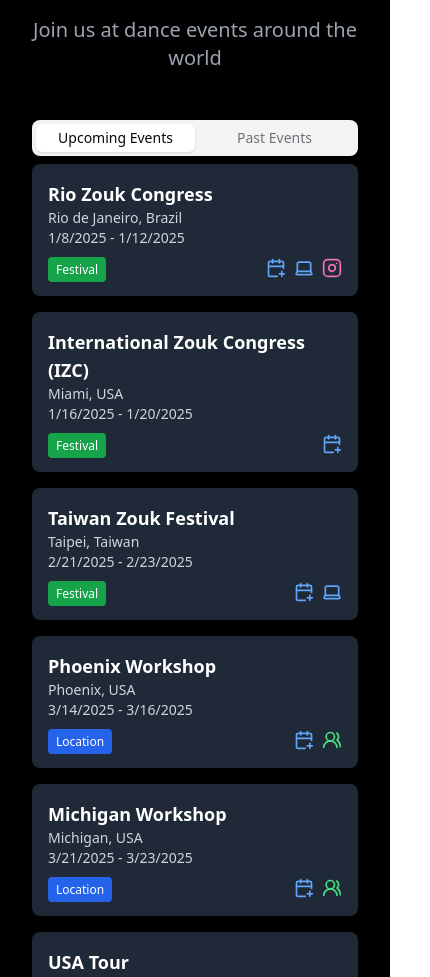
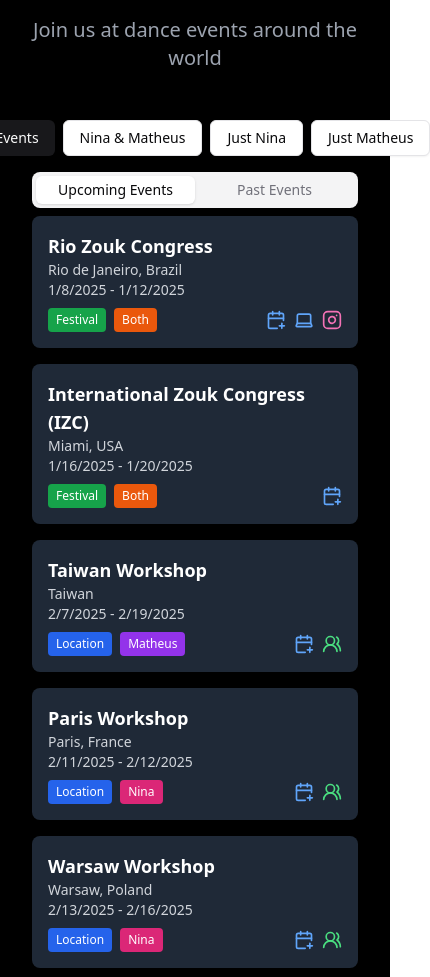
Before and after one commit to hsingh23/learnzouk.com, a React (Vite) app: page / in a window 390 px wide. Shown: the part 1020-1997 px from the top of the page, 430 px wide, since content can reach past the window. Built offline with nearby package versions, Linux system fonts and the light colour scheme.

Commit message:
update dates

```diff
--- a/package.json
+++ b/package.json
@@ -16,20 +16,24 @@
     "@shadcn/ui": "^0.0.4",
     "class-variance-authority": "^0.7.1",
     "clsx": "^2.1.1",
+    "fast-deep-equal": "^3.1.3",
     "lucide-react": "^0.465.0",
     "motion": "^12.0.0-alpha.2",
+    "prop-types": "^15.8.1",
     "react": "^19.0.0",
     "react-dom": "^19.0.0",
     "react-router-dom": "^7.0.2",
     "react-youtube": "^10.1.0",
     "tailwind-merge": "^2.5.5",
-    "tailwindcss-animate": "^1.0.7"
+    "tailwindcss-animate": "^1.0.7",
+    "youtube-player": "^5.6.0"
   },
   "devDependencies": {
     "@eslint/js": "^9.15.0",
     "@types/node": "^22.10.1",
     "@types/react": "^19.0.0",
     "@types/react-dom": "^19.0.0",
+    "@types/youtube-player": "^5.5.11",
     "@vitejs/plugin-react": "^4.3.4",
     "autoprefixer": "^10.4.20",
     "babel-plugin-react-compiler": "^19.0.0-beta-df7b47d-20241124",
--- a/src/components/TourSchedule.tsx
+++ b/src/components/TourSchedule.tsx
@@ -1,20 +1,88 @@
-import { useState, useMemo } from 'react'
-import { Tabs, TabsContent, TabsList, TabsTrigger } from "@/components/ui/tabs"
-import { Button } from "@/components/ui/button"
-import { Laptop, CalendarPlus, Instagram, UsersRound } from 'lucide-react'
+import { useState, useMemo } from "react";
+import { Tabs, TabsContent, TabsList, TabsTrigger } from "@/components/ui/tabs";
+import { Button } from "@/components/ui/button";
+import { Laptop, CalendarPlus, Instagram, UsersRound } from "lucide-react";
 
 interface Event {
-  startDate: string
-  endDate: string
-  name: string
-  location: string
-  isLocation: boolean
-  link?: string
-  mediaUrl?: string
-  instagramLink?: string
+  startDate: string;
+  endDate: string;
+  name: string;
+  location: string;
+  isLocation: boolean;
+  link?: string;
+  mediaUrl?: string;
+  instagramLink?: string;
+  instructor?: "nina" | "matheus" | "both";
 }
 
 const scheduleData: Event[] = [
+  // Nina's Events
+  {
+    startDate: "2025-02-11",
+    endDate: "2025-02-12",
+    name: "Paris Workshop",
+    location: "Paris, France",
+    isLocation: true,
+    instructor: "nina",
+  },
+  {
+    startDate: "2025-02-13",
+    endDate: "2025-02-16",
+    name: "Warsaw Workshop",
+    location: "Warsaw, Poland",
+    isLocation: true,
+    instructor: "nina",
+  },
+  {
+    startDate: "2025-02-17",
+    endDate: "2025-02-18",
+    name: "Paris Workshop",
+    location: "Paris, France",
+    isLocation: true,
+    instructor: "nina",
+  },
+  {
+    startDate: "2025-02-26",
+    endDate: "2025-03-05",
+    name: "Paris Workshop",
+    location: "Paris, France",
+    isLocation: true,
+    instructor: "nina",
+  },
+  {
+    startDate: "2025-06-13",
+    endDate: "2025-06-15",
+    name: "Saint-Laurent-d'Aigouze Workshop",
+    location: "Saint-Laurent-d'Aigouze, France",
+    isLocation: true,
+    instructor: "nina",
+  },
+  {
+    startDate: "2025-06-16",
+    endDate: "2025-06-23",
+    name: "Paris Workshop",
+    location: "Paris, France",
+    isLocation: true,
+    instructor: "nina",
+  },
+  // Matheus's Events
+  {
+    startDate: "2025-02-07",
+    endDate: "2025-02-19",
+    name: "Taiwan Workshop",
+    location: "Taiwan",
+    isLocation: true,
+    instructor: "matheus",
+  },
+  {
+    startDate: "2025-03-07",
+    endDate: "2025-03-12",
+    name: "Tokyo Workshop",
+    location: "Tokyo, Japan",
+    isLocation: true,
+    instructor: "matheus",
+  },
+  // Joint Events
   {
     startDate: "2025-01-08",
     endDate: "2025-01-12",
@@ -22,8 +90,8 @@ const scheduleData: Event[] = [
     location: "Rio de Janeiro, Brazil",
     isLocation: false,
     link: "https://lnk.bio/riozoukcongress",
-    // mediaUrl: "https://example.com/rio-zouk-congress.jpg",
-    instagramLink: "https://www.instagram.com/riozoukcongress/"
+    instagramLink: "https://www.instagram.com/riozoukcongress/",
+    instructor: "both",
   },
   {
     startDate: "2025-01-16",
@@ -31,8 +99,7 @@ const scheduleData: Event[] = [
     name: "International Zouk Congress (IZC)",
     location: "Miami, USA",
     isLocation: false,
-    // link: "https://internationalzoukcongress.com",
-    // mediaUrl: "https://www.youtube.com/watch?v=dQw4w9WgXcQ"
+    instructor: "both",
   },
   {
     startDate: "2025-02-21",
@@ -40,49 +107,56 @@ const scheduleData: Event[] = [
     name: "Taiwan Zouk Festival",
     location: "Taipei, Taiwan",
     isLocation: false,
-    link: "https://taiwanzoukfestival.com"
+    link: "https://taiwanzoukfestival.com",
+    instructor: "both",
   },
   {
     startDate: "2025-03-14",
     endDate: "2025-03-16",
     name: "Phoenix Workshop",
     location: "Phoenix, USA",
-    isLocation: true
+    isLocation: true,
+    instructor: "both",
   },
   {
     startDate: "2025-03-21",
     endDate: "2025-03-23",
     name: "Michigan Workshop",
     location: "Michigan, USA",
-    isLocation: true
+    isLocation: true,
+    instructor: "both",
   },
   {
     startDate: "2025-03-28",
     endDate: "2025-04-03",
     name: "USA Tour",
     location: "Various cities, USA",
-    isLocation: true
+    isLocation: true,
+    instructor: "both",
   },
   {
     startDate: "2025-04-04",
     endDate: "2025-04-10",
     name: "USA Tour",
     location: "Various cities, USA",
-    isLocation: true
+    isLocation: true,
+    instructor: "both",
   },
   {
     startDate: "2025-04-11",
     endDate: "2025-04-17",
     name: "USA Tour",
     location: "Various cities, USA",
-    isLocation: true
+    isLocation: true,
+    instructor: "both",
   },
   {
     startDate: "2025-04-18",
     endDate: "2025-04-20",
     name: "Boston Workshop",
     location: "Boston, USA",
-    isLocation: true
+    isLocation: true,
+    instructor: "both",
   },
   {
     startDate: "2025-04-25",
@@ -90,7 +164,8 @@ const scheduleData: Event[] = [
     name: "Miami Beach Festival",
     location: "Miami Beach, USA",
     isLocation: false,
-    link: "https://miamibeachfestival.com"
+    link: "https://miamibeachfestival.com",
+    instructor: "both",
   },
   {
     startDate: "2025-05-02",
@@ -98,35 +173,40 @@ const scheduleData: Event[] = [
     name: "Embrazouk",
     location: "São Paulo, Brazil",
     isLocation: false,
-    link: "https://embrazouk.com"
+    link: "https://embrazouk.com",
+    instructor: "both",
   },
   {
     startDate: "2025-05-23",
     endDate: "2025-05-29",
     name: "Japan Tour",
     location: "Various cities, Japan",
-    isLocation: true
+    isLocation: true,
+    instructor: "both",
   },
   {
     startDate: "2025-05-30",
     endDate: "2025-06-01",
     name: "Japan Workshop",
     location: "Tokyo, Japan",
-    isLocation: true
+    isLocation: true,
+    instructor: "both",
   },
   {
     startDate: "2025-06-06",
     endDate: "2025-06-08",
     name: "South Korea Workshop",
     location: "Seoul, South Korea",
-    isLocation: true
+    isLocation: true,
+    instructor: "both",
   },
   {
     startDate: "2025-07-18",
     endDate: "2025-07-20",
     name: "Auckland Workshop",
     location: "Auckland, New Zealand",
-    isLocation: true
+    isLocation: true,
+    instructor: "both",
   },
   {
     startDate: "2025-07-25",
@@ -134,14 +214,16 @@ const scheduleData: Event[] = [
     name: "Casa do Zouk",
     location: "Rio de Janeiro, Brazil",
     isLocation: false,
-    link: "https://casadozouk.com"
+    link: "https://casadozouk.com",
+    instructor: "both",
   },
   {
     startDate: "2025-08-01",
     endDate: "2025-08-03",
     name: "Melbourne Workshop",
     location: "Melbourne, Australia",
-    isLocation: true
+    isLocation: true,
+    instructor: "both",
   },
   {
     startDate: "2025-08-08",
@@ -149,14 +231,16 @@ const scheduleData: Event[] = [
     name: "Zouk On",
     location: "Campinas, São Paulo, Brazil",
     isLocation: false,
-    link: "https://zoukon.com"
+    link: "https://zoukon.com",
+    instructor: "both",
   },
   {
     startDate: "2025-08-29",
     endDate: "2025-08-31",
     name: "Malaysia Workshop",
     location: "Kuala Lumpur, Malaysia",
-    isLocation: true
+    isLocation: true,
+    instructor: "both",
   },
   {
     startDate: "2025-09-05",
@@ -164,7 +248,8 @@ const scheduleData: Event[] = [
     name: "UaiZouk",
     location: "Uberlândia, Minas Gerais, Brazil",
     isLocation: false,
-    link: "https://uaizouk.com"
+    link: "https://uaizouk.com",
+    instructor: "both",
   },
   {
     startDate: "2025-09-12",
@@ -172,14 +257,16 @@ const scheduleData: Event[] = [
     name: "ConectZouk",
     location: "Curitiba, Paraná, Brazil",
     isLocation: false,
-    link: "https://conectzouk.com"
+    link: "https://conectzouk.com",
+    instructor: "both",
   },
   {
     startDate: "2025-10-31",
     endDate: "2025-11-02",
     name: "Halloween Zouk Party",
     location: "New York, USA",
-    isLocation: true
+    isLocation: true,
+    instructor: "both",
   },
   {
     startDate: "2025-11-07",
@@ -187,7 +274,8 @@ const scheduleData: Event[] = [
     name: "Silesian Zouk Festival",
     location: "Katowice, Poland",
     isLocation: false,
-    link: "https://silesianzoukfestival.com"
+    link: "https://silesianzoukfestival.com",
+    instructor: "both",
   },
   {
     startDate: "2025-11-14",
@@ -195,7 +283,8 @@ const scheduleData: Event[] = [
     name: "ZoukTime",
     location: "Brno, Czech Republic",
     isLocation: false,
-    link: "https://zouktime.cz"
+    link: "https://zouktime.cz",
+    instructor: "both",
   },
   {
     startDate: "2025-12-05",
@@ -203,72 +292,48 @@ const scheduleData: Event[] = [
     name: "Zouk Brasa",
     location: "Cuiabá, Mato Grosso, Brazil",
     isLocation: false,
-    link: "https://zoukbrasa.com"
-  }
-]
+    link: "https://zoukbrasa.com",
+    instructor: "both",
+  },
+];
 
 export function TourSchedule() {
+  const [selectedInstructor, setSelectedInstructor] = useState<"all" | "nina" | "matheus" | "both">("all");
+
   const sortedEvents = useMemo(() => {
-    return [...scheduleData].sort((a, b) => new Date(a.startDate).getTime() - new Date(b.startDate).getTime())
-  }, [])
+    return [...scheduleData].sort((a, b) => new Date(a.startDate).getTime() - new Date(b.startDate).getTime());
+  }, []);
 
-  const currentDate = new Date()
+  const currentDate = new Date();
 
   const { upcomingEvents, pastEvents } = useMemo(() => {
-    return sortedEvents.reduce((acc, event) => {
-      const eventEndDate = new Date(event.endDate)
-      if (eventEndDate >= currentDate) {
-        acc.upcomingEvents.push(event)
-      } else {
-        acc.pastEvents.push(event)
-      }
-      return acc
-    }, { upcomingEvents: [] as Event[], pastEvents: [] as Event[] })
-  }, [sortedEvents, currentDate])
+    const filtered = selectedInstructor === "all" ? sortedEvents : sortedEvents.filter((event) => event.instructor === selectedInstructor);
+
+    return filtered.reduce(
+      (acc, event) => {
+        const eventEndDate = new Date(event.endDate);
+        if (eventEndDate >= currentDate) {
+          acc.upcomingEvents.push(event);
+        } else {
+          acc.pastEvents.push(event);
+        }
+        return acc;
+      },
+      { upcomingEvents: [] as Event[], pastEvents: [] as Event[] }
+    );
+  }, [sortedEvents, currentDate, selectedInstructor]);
 
   const addToCalendar = (event: Event) => {
-    const startDate = new Date(event.startDate)
-    const endDate = new Date(event.endDate)
+    const startDate = new Date(event.startDate);
+    const endDate = new Date(event.endDate);
 
-    const calendarUrl = `https://calendar.google.com/calendar/render?action=TEMPLATE&text=${encodeURIComponent(event.name)}&dates=${startDate.toISOString().replace(/-|:|\.\d\d\d/g,"")
-}/${endDate.toISOString().replace(/-|:|\.\d\d\d/g,"")}&details=${encodeURIComponent(`${event.name} at ${event.location}`)}&location=${encodeURIComponent(event.location)}`
-    window.open(calendarUrl, '_blank')
-  }
-
-  const getMediaType = (url: string) => {
-    if (url.includes('youtube.com') || url.includes('youtu.be')) {
-      return 'youtube'
-    } else if (url.match(/\.(jpeg|jpg|gif|png)$/) !== null) {
-      return 'image'
-    } else {
-      return 'video'
-    }
-  }
-
-  const renderMedia = (url: string) => {
-    const mediaType = getMediaType(url)
-    switch (mediaType) {
-      case 'youtube':
-        const videoId = url.split('v=')[1] || url.split('/').pop()
-        return (
-          <iframe
-            width="240"
-            height="135"
-            src={`https://www.youtube.com/embed/${videoId}`}
-            title="YouTube video player"
-            frameBorder="0"
-            allow="accelerometer; autoplay; clipboard-write; encrypted-media; gyroscope; picture-in-picture"
-            allowFullScreen
-          ></iframe>
-        )
-      case 'image':
-        return <img src={url} alt="Event media" className="w-full h-full object-cover" />
-      case 'video':
-        return <video src={url} className="w-full h-full object-cover" controls />
-      default:
-        return null
-    }
-  }
+    const calendarUrl = `https://calendar.google.com/calendar/render?action=TEMPLATE&text=${encodeURIComponent(event.name)}&dates=${startDate
+      .toISOString()
+      .replace(/-|:|\.\d\d\d/g, "")}/${endDate.toISOString().replace(/-|:|\.\d\d\d/g, "")}&details=${encodeURIComponent(
+      `${event.name} at ${event.location}`
+    )}&location=${encodeURIComponent(event.location)}`;
+    window.open(calendarUrl, "_blank");
+  };
 
   const renderEvent = (event: Event) => (
     <div key={`${event.startDate}-${event.name}`} className="mb-4 p-4 bg-gray-800 rounded-lg">
@@ -280,26 +345,24 @@ export function TourSchedule() {
             {new Date(event.startDate).toLocaleDateString()} - {new Date(event.endDate).toLocaleDateString()}
           </p>
         </div>
-        {event.mediaUrl && (
-          <div className="w-24 h-24 rounded-md overflow-hidden">
-            {renderMedia(event.mediaUrl)}
-          </div>
-        )}
       </div>
       <div className="mt-2 flex items-center justify-between">
-        <div>
+        <div className="flex gap-2">
           {event.isLocation ? (
             <span className="text-xs bg-blue-600 text-white px-2 py-1 rounded">Location</span>
           ) : (
             <span className="text-xs bg-green-600 text-white px-2 py-1 rounded">Festival</span>
           )}
+          {event.instructor && (
+            <span
+              className={`text-xs px-2 py-1 rounded ${event.instructor === "nina" ? "bg-pink-600" : event.instructor === "matheus" ? "bg-purple-600" : "bg-orange-600"} text-white`}
+            >
+              {event.instructor === "nina" ? "Nina" : event.instructor === "matheus" ? "Matheus" : "Both"}
+            </span>
+          )}
         </div>
         <div className="flex items-center space-x-2">
-          <button
-            onClick={() => addToCalendar(event)}
-            className="text-blue-400 hover:text-blue-300"
-            aria-label="Add to Google Calendar"
-          >
+          <button onClick={() => addToCalendar(event)} className="text-blue-400 hover:text-blue-300" aria-label="Add to Google Calendar">
             <CalendarPlus className="h-5 w-5" />
           </button>
           {event.link && (
@@ -313,33 +376,44 @@ export function TourSchedule() {
             </a>
           )}
           {event.isLocation && (
-            <a href="https://tidycal.com/learnzouk/workshop-private" target="_blank" rel="noopener noreferrer" className="text-green-400 hover:text-green-300" title='Book Private'>
-              <UsersRound className="h-5 w-5" xlinkTitle='Book private' />
+            <a href="https://tidycal.com/learnzouk/workshop-private" target="_blank" rel="noopener noreferrer" className="text-green-400 hover:text-green-300" title="Book Private">
+              <UsersRound className="h-5 w-5" xlinkTitle="Book private" />
             </a>
           )}
         </div>
       </div>
     </div>
-  )
+  );
 
   return (
     <div className="max-w-4xl mx-auto">
+      <div className="mb-4 flex justify-center gap-2">
+        <Button onClick={() => setSelectedInstructor("all")} variant={selectedInstructor === "all" ? "default" : "outline"} className="px-4 py-2">
+          All Events
+        </Button>
+        <Button onClick={() => setSelectedInstructor("both")} variant={selectedInstructor === "both" ? "default" : "outline"} className="px-4 py-2">
+          Nina & Matheus
+        </Button>
+        <Button onClick={() => setSelectedInstructor("nina")} variant={selectedInstructor === "nina" ? "default" : "outline"} className="px-4 py-2">
+          Just Nina
+        </Button>
+        <Button onClick={() => setSelectedInstructor("matheus")} variant={selectedInstructor === "matheus" ? "default" : "outline"} className="px-4 py-2">
+          Just Matheus
+        </Button>
+      </div>
+
       <Tabs defaultValue="upcoming" className="w-full">
         <TabsList className="grid w-full grid-cols-2">
           <TabsTrigger value="upcoming">Upcoming Events</TabsTrigger>
           <TabsTrigger value="past">Past Events</TabsTrigger>
         </TabsList>
         <TabsContent value="upcoming">
-          <div className="space-y-4">
-            {upcomingEvents.map(renderEvent)}
-          </div>
+          <div className="space-y-4">{upcomingEvents.map(renderEvent)}</div>
         </TabsContent>
         <TabsContent value="past">
-          <div className="space-y-4">
-            {pastEvents.map(renderEvent)}
-          </div>
+          <div className="space-y-4">{pastEvents.map(renderEvent)}</div>
         </TabsContent>
       </Tabs>
     </div>
-  )
+  );
 }
```
Also changed, not shown: src/components/Youtube.tsx (+35 -58 lines), src/pages/HomePage.tsx (+62 -105 lines), 1 other file (tests, documents, lock files or other folders).
